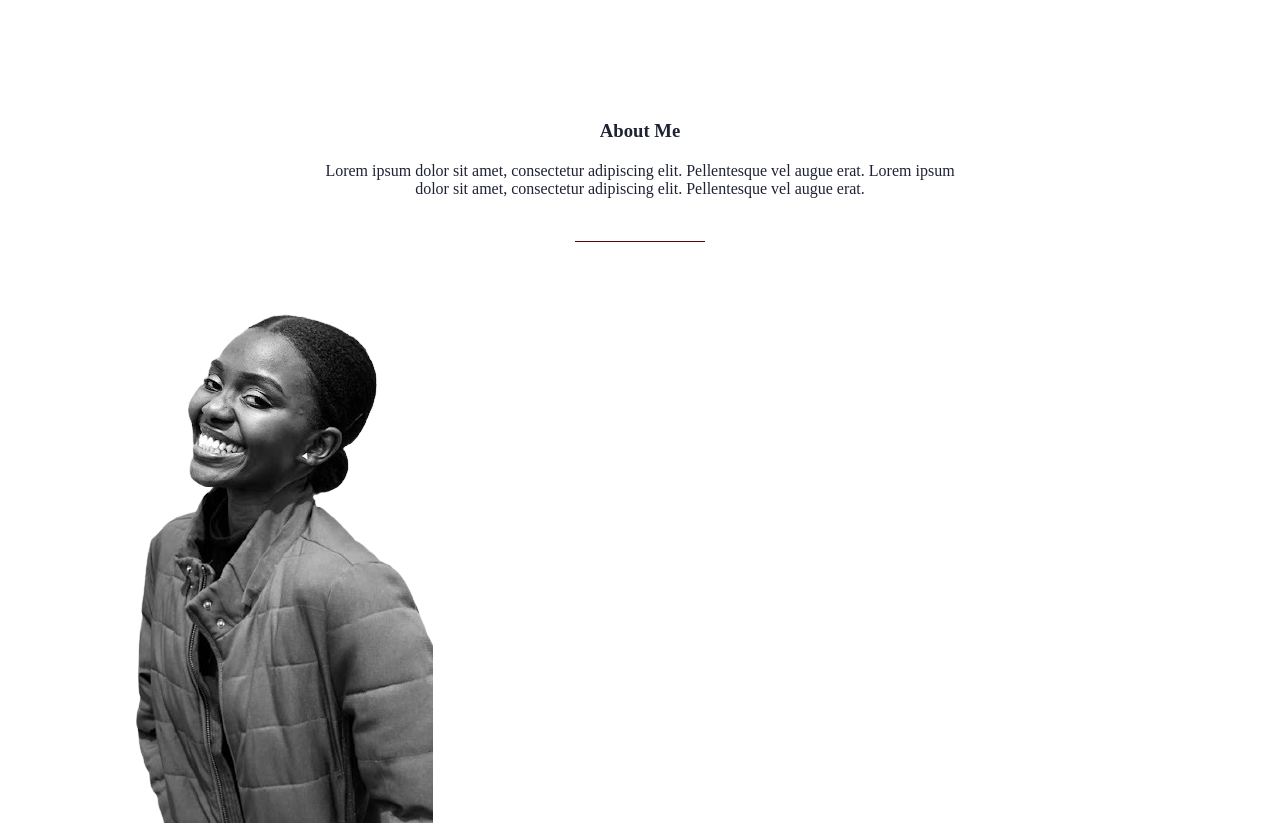
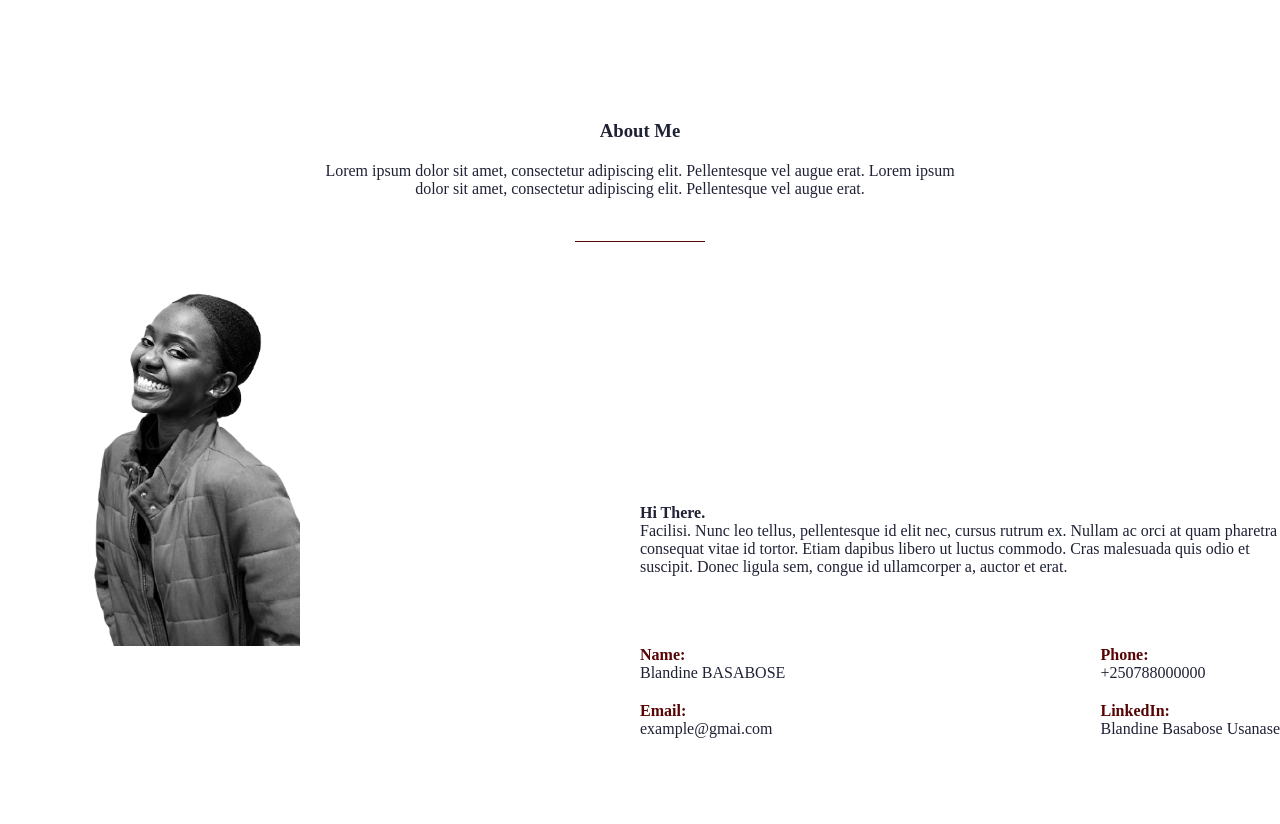
Before and after one commit to Blandine-Basabose/Capstone-Project, a plain HTML site: page index.html in a window 1280 px wide. Shown: the part 1540-2364 px from the top of the page. Drawn offline with Linux system fonts and the light colour scheme; a web font is replaced by a local one.

Commit message:
changes on about-section

```diff
--- a/CSS/style.css
+++ b/CSS/style.css
@@ -59,7 +59,8 @@ nav ul li a:hover {
   display: none;
 }
 
-.content {
+.content,
+.main-about {
   display: flex;
   justify-content: space-around;
   align-items: center;
@@ -120,11 +121,13 @@ nav ul li a:hover {
   color: #1f2235;
   border: none;
 }
-.content-left {
+.content-left,
+.about-left {
   height: 100vh;
   width: 300px;
 }
-.content-left > img {
+.content-left > img,
+.about-left > img {
   width: 100%;
 }
 .service-content {
@@ -135,15 +138,17 @@ nav ul li a:hover {
   height: 100vh;
   width: 100%;
 }
-.txt, .about-txt {
+.txt,
+.about-txt {
   text-align: center;
-
 }
-.txt h3, .about-txt h3 {
+.txt h3,
+.about-txt h3 {
   color: #1f2235;
   padding-bottom: 20px;
 }
-.txt p, .about-txt p{
+.txt p,
+.about-txt p {
   padding-bottom: 30px;
   width: 50%;
   margin: auto;
@@ -154,7 +159,6 @@ nav ul li a:hover {
   flex-wrap: wrap;
   align-items: center;
   margin: 30px 30px 0 0;
-
 }
 
 .card1,
@@ -183,6 +187,32 @@ nav ul li a:hover {
 
 h5 {
   padding: 10px 0;
+}
+#about {
+  display: flex;
+  flex-direction: column;
+}
+
+.main-about {
+  display: flex;
+  justify-content: space-between;
+  align-items: center;
+  height: 100vh;
+  width: 100%;
+  flex: 1;
+}
+.about-right {
+  width: 50%;
+}
+.about-bottom {
+  display: flex;
+  justify-content: space-between;
+padding: 50px 0;
+
+}
+.about-bottom-right h4,.about-bottom-left h4 {
+  padding-top: 20px;
+  color: #560404;
 }
 @media (max-width: 768px) {
   label.logo {
--- a/index.html
+++ b/index.html
@@ -107,6 +107,7 @@
         </p>
         <img src="./Images/Line 1.png" alt="line" />
       </div>
+      <div class="main-about">
         <div class="about-left">
           <img src="./Images/profile.png" alt="my image" />
         </div>
@@ -115,9 +116,10 @@
             <h4>Hi There.</h4>
             <p>
               Facilisi. Nunc leo tellus, pellentesque id elit nec, cursus rutrum
-            ex. Nullam ac orci at quam pharetra consequat vitae id tortor. Etiam
-            dapibus libero ut luctus commodo. Cras malesuada quis odio et
-            suscipit. Donec ligula sem, congue id ullamcorper a, auctor et erat.
+              ex. Nullam ac orci at quam pharetra consequat vitae id tortor.
+              Etiam dapibus libero ut luctus commodo. Cras malesuada quis odio
+              et suscipit. Donec ligula sem, congue id ullamcorper a, auctor et
+              erat.
             </p>
           </div>
           <div class="about-bottom">
@@ -135,6 +137,7 @@
             </div>
           </div>
         </div>
+      </div>
     </section>
     <section id="skills"></section>
 
```
Lines whose indentation alone changed are shown as unchanged.
